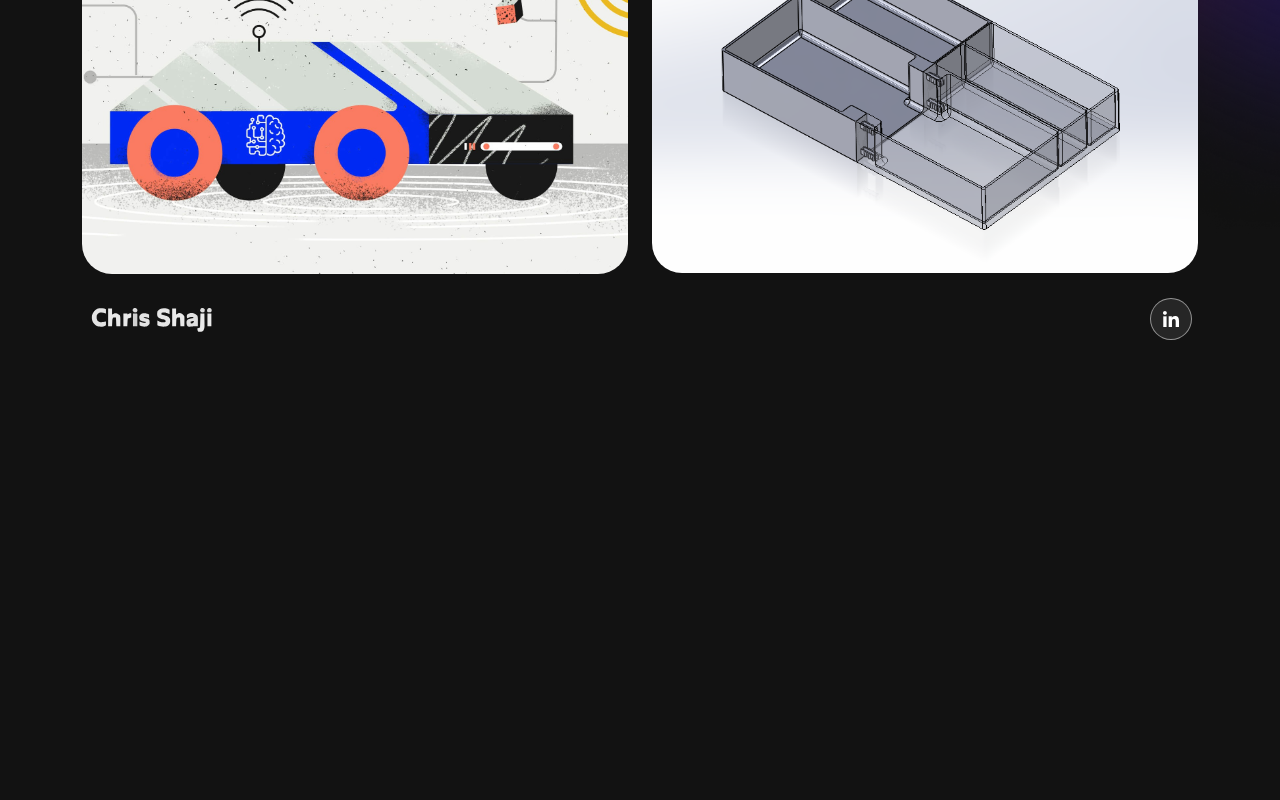
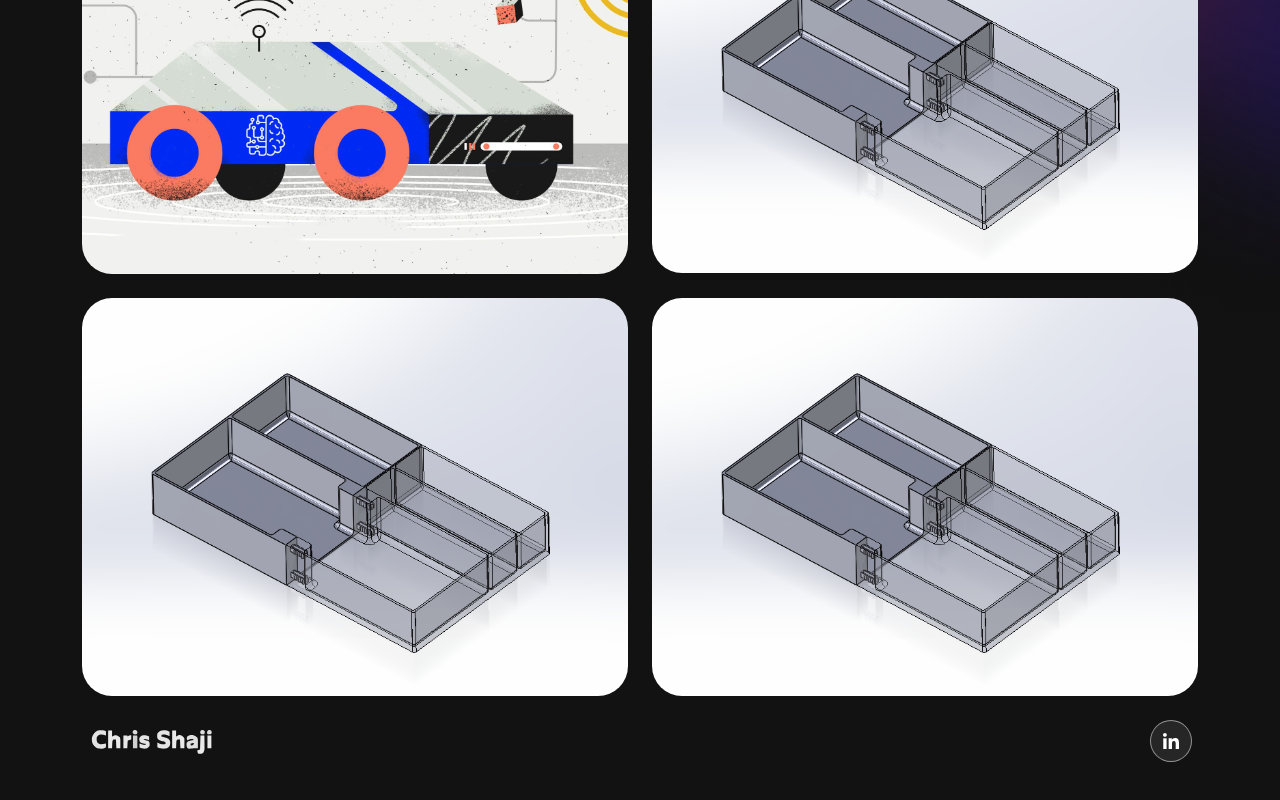
Before and after one commit to chrisshaji/react-portfolio, a React (Create React App) app: page / in a window 1280 px wide. Shown: the part 1420-2220 px from the top of the page. Before the commit the page ends 1810 px from the top, so only its background shows below. Built offline with nearby package versions, Linux system fonts and the light colour scheme.

Commit message:
added project cards

```diff
--- a/src/components/Projects.js
+++ b/src/components/Projects.js
@@ -34,6 +34,18 @@ export const Projects = () => {
       imgUrl: projImg4,
       linkUrl: "https://github.com/chrisshaji/Kitchen-Organizer"
     },
+    {
+      title: "ASME Go Kart",
+      description: "A drivable Go-Kart made from scratch",
+      imgUrl: projImg4,
+      linkUrl: "https://github.com/chrisshaji/ASME-Go-Kart-2024-25"
+    },
+    {
+      title: "Scissor Lift",
+      description: "Class project for MEEN 360",
+      imgUrl: projImg4,
+      linkUrl: "https://github.com/chrisshaji/Scissor-Lift"
+    },
   ];
 
   return (
```
